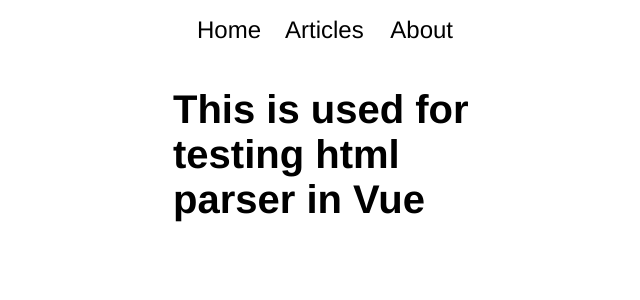
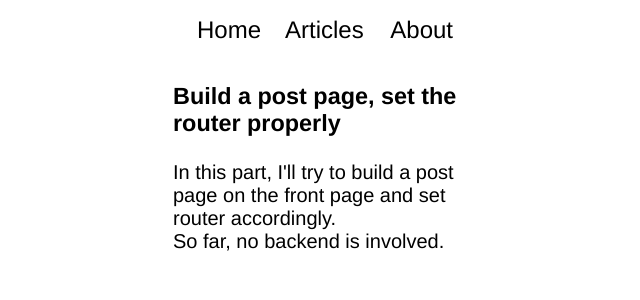
Before and after one commit to Weak-Chicken/xmdsmdsj, a Vue app in the folder xmdsmdsj.vue/: page /#/article in a window 1280 px wide. Shown: the top 300 px of the page, without its empty margins (307-947 px from the left). Built offline with nearby package versions, Linux system fonts and the light colour scheme.

Commit message:
set 01 working requirement

```diff
--- /dev/null
+++ b/xmdsmdsj.vue/src/temp/data/topics/01.html
@@ -0,0 +1,5 @@
+<h3>Build a post page, set the router properly</h3>
+
+<p>In this part, I'll try to build a post page on the front page and set router accordingly.</p>
+
+<p>So far, no backend is involved.</p>
--- a/xmdsmdsj.vue/src/temp/data/topics/test html.html
+++ /dev/null
@@ -1 +0,0 @@
-<h1>This is used for testing html parser in Vue</h1>
--- a/xmdsmdsj.vue/src/views/ArticlePage.vue
+++ b/xmdsmdsj.vue/src/views/ArticlePage.vue
@@ -5,7 +5,7 @@
 </template>
 
 <script>
-import HtmlMD from '@/temp/data/topics/test html.html';
+import HtmlMD from '@/temp/data/topics/01.html';
 
 export default {
   name: 'articlepage',
```
